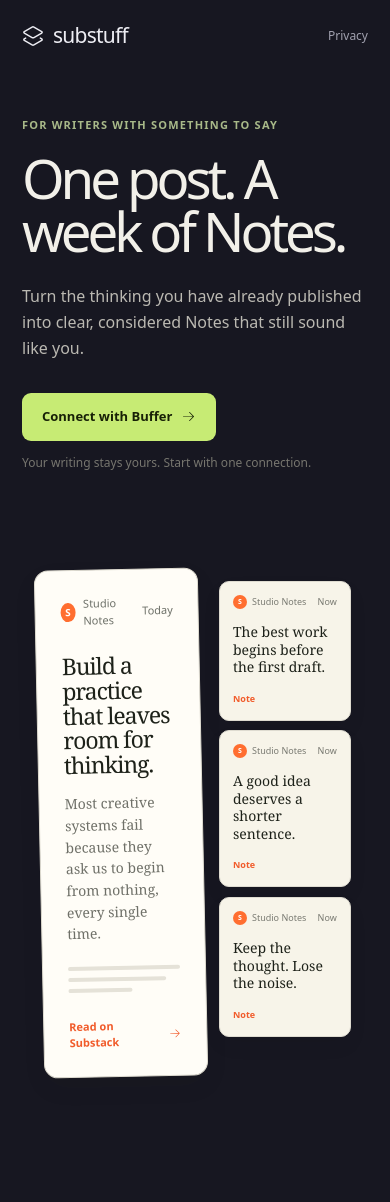
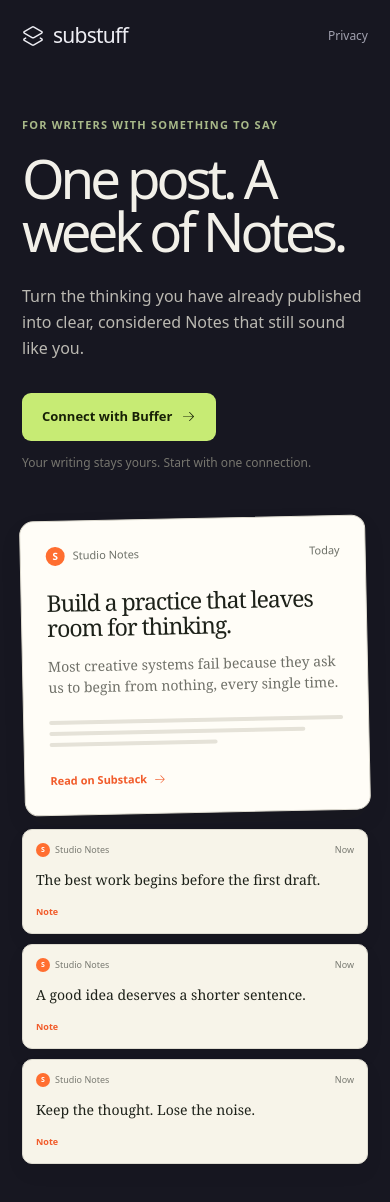
Before and after one commit to cuevaio/substuff, a Next.js app: page / in a window 390 px wide. Shown: the top 1202 px of the page. Before the commit the page ends 1161 px from the top, so only its background shows below. Built offline with nearby package versions, Linux system fonts and the light colour scheme; no server answers.

Commit message:
Fix landing cleanup and mobile layout

```diff
--- a/src/app/globals.css
+++ b/src/app/globals.css
@@ -426,26 +426,8 @@
     font-size: 9px;
     font-weight: 650;
   }
-  .typing-status {
-    align-items: center;
-    color: #647358;
-    display: flex;
-    font-size: 11px;
-    gap: 8px;
-    margin: 16px 2px 0;
-  }
-  .typing-status > span:first-child {
-    animation: typing 1.15s ease-in-out infinite;
-    background: #80a13f;
-    border-radius: 50%;
-    height: 7px;
-    width: 7px;
-  }
   .is-preparing .note-preview {
     animation-play-state: paused;
-  }
-  .is-preparing .typing-status > span:first-child {
-    animation-duration: 0.55s;
   }
   @keyframes note-in {
     from {
@@ -455,12 +437,6 @@
     to {
       opacity: 1;
       transform: translateY(0) scale(1);
-    }
-  }
-  @keyframes typing {
-    50% {
-      opacity: 0.25;
-      transform: scale(0.65);
     }
   }
   .sample-link {
@@ -1235,20 +1211,20 @@
     max-width: 520px;
   }
   .landing-story {
+    align-items: stretch;
+    flex-direction: column;
     min-height: 0;
-    padding: 23px 17px 22px;
     width: 100%;
   }
   .source-post {
-    margin-top: 28px;
+    max-width: none;
+  }
+  .notes-stage {
+    max-width: none;
   }
 }
 
 @media (prefers-reduced-motion: reduce) {
-  .story-status i,
-  .typing-status > span:first-child {
-    animation: none;
-  }
   .note-preview {
     animation: none;
   }
```
